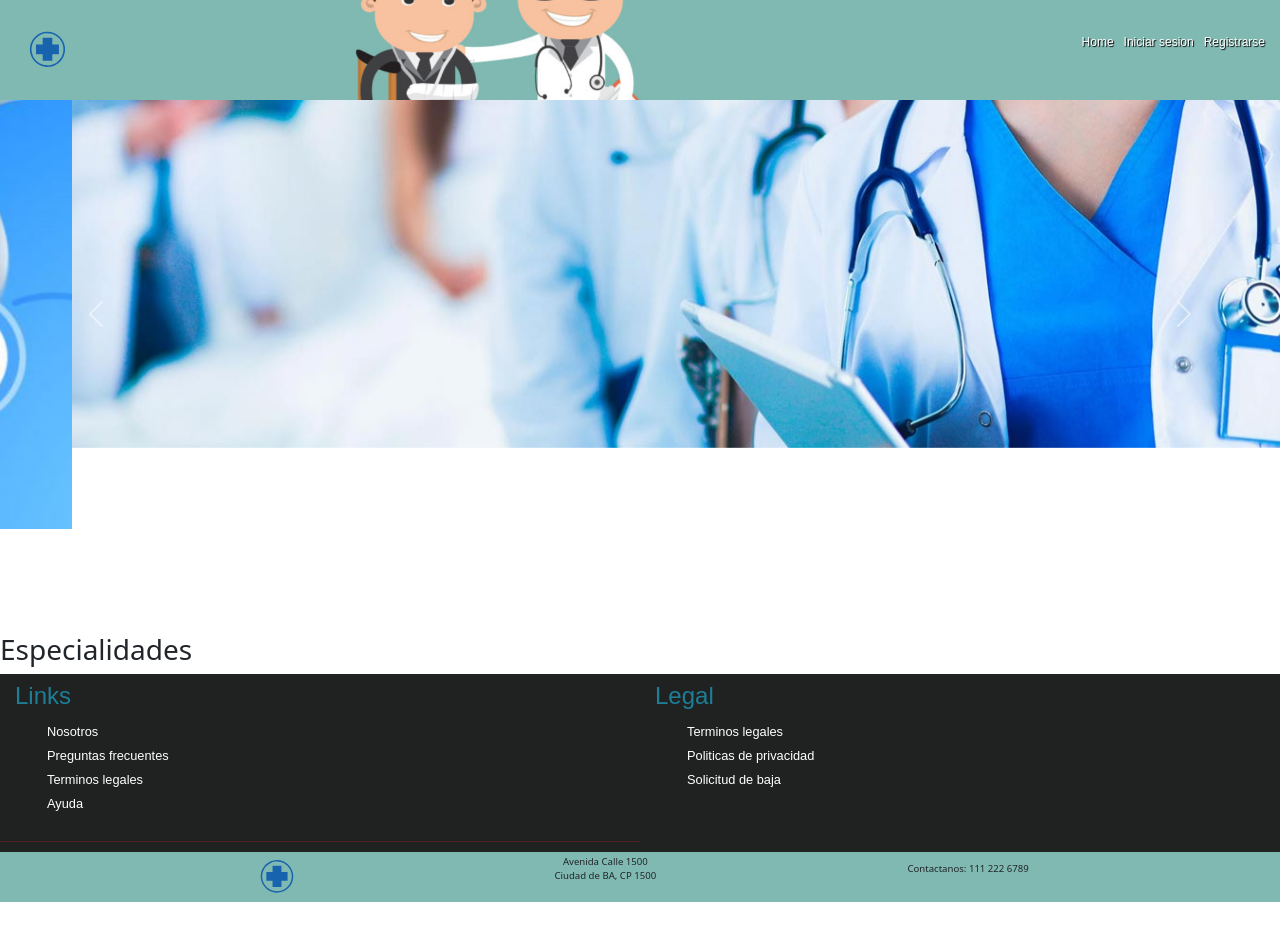
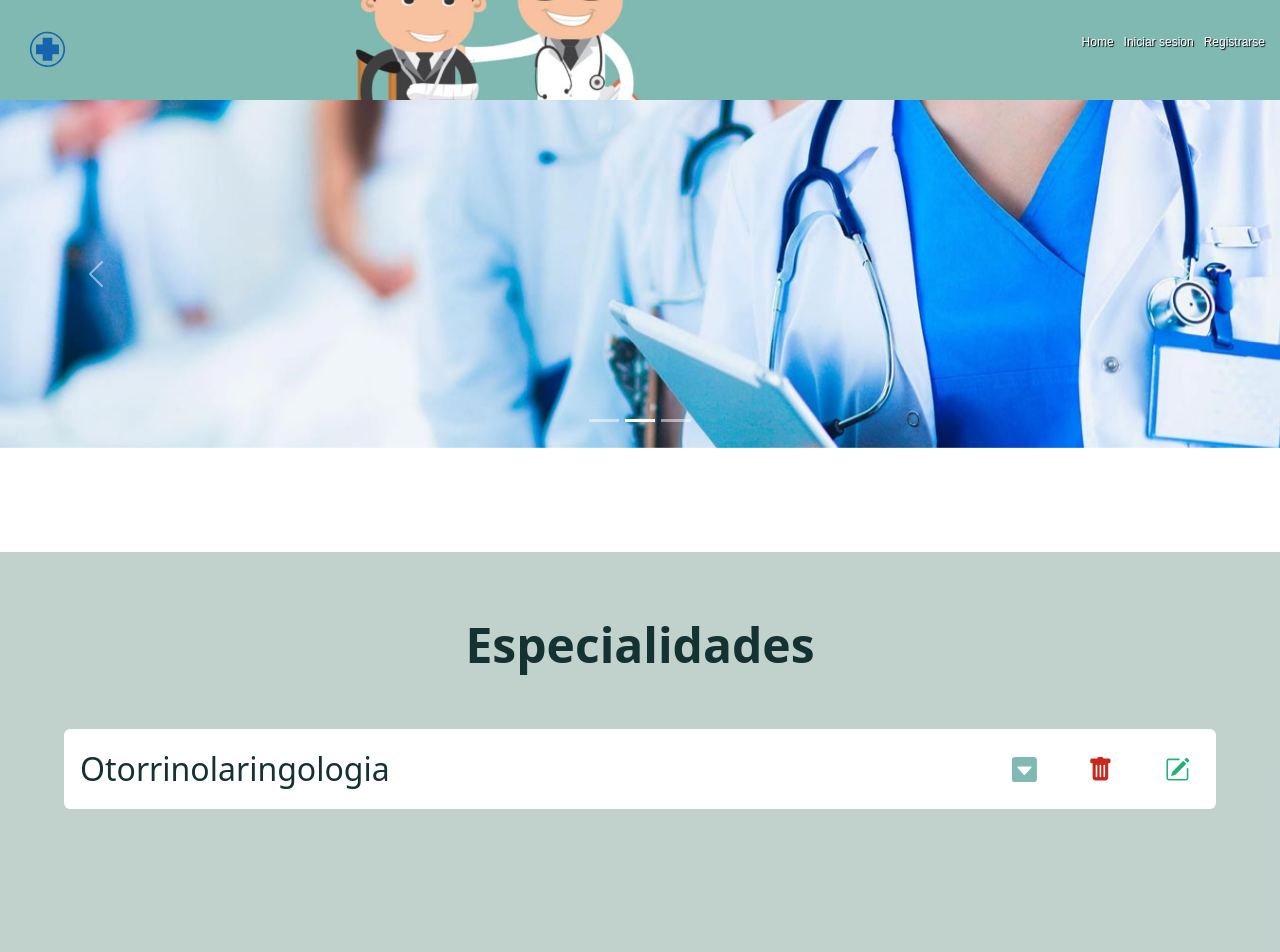
Before and after one commit to No-Country/C1-G4, a React (Create React App) app in the folder client/: page /especialidades in a window 1280 px wide. Shown: the top 952 px of the page. Before the commit the page ends 902 px from the top, so only its background shows below. Built offline with nearby package versions, Linux system fonts and the light colour scheme.

Commit message:
maquetacion de Especialidades.jsx

```diff
--- a/client/public/index.html
+++ b/client/public/index.html
@@ -18,7 +18,11 @@
       integrity="sha384-1BmE4kWBq78iYhFldvKuhfTAU6auU8tT94WrHftjDbrCEXSU1oBoqyl2QvZ6jIW3"
       crossorigin="anonymous"
     />
-
+    <!-- Bootstrap icons -->
+    <link
+      rel="stylesheet"
+      href="https://cdn.jsdelivr.net/npm/bootstrap-icons@1.7.1/font/bootstrap-icons.css"
+    />
     <title>Web Turno</title>
   </head>
   <body>
--- a/client/src/pages/Especialidades.jsx
+++ b/client/src/pages/Especialidades.jsx
@@ -1,7 +1,56 @@
+import styles from "./../styles/especialidades.module.css";
+
 const Especialidades = () => {
   return (
-    <div>
-      <h3> Especialidades </h3>
+    <div className={styles.contenedorEspecialidades}>
+      <div className={styles.contenedorTitulo}>
+        <h3 className={styles.titulo}> Especialidades </h3>
+      </div>
+      <div className={styles.contenedorLista}>
+        <div className={styles.card}>
+          <div className={styles.data}>
+            <p className={styles.name}> Otorrinolaringologia </p>
+          </div>
+          <div className={styles.opc}>
+            <svg
+              xmlns="http://www.w3.org/2000/svg"
+              width="25"
+              height="25"
+              fill="currentColor"
+              className={"bi bi-caret-down-square-fill " + styles.icono}
+              viewBox="0 0 16 16"
+            >
+              <path d="M0 2a2 2 0 0 1 2-2h12a2 2 0 0 1 2 2v12a2 2 0 0 1-2 2H2a2 2 0 0 1-2-2V2zm4 4a.5.5 0 0 0-.374.832l4 4.5a.5.5 0 0 0 .748 0l4-4.5A.5.5 0 0 0 12 6H4z" />
+            </svg>
+            <svg
+              xmlns="http://www.w3.org/2000/svg"
+              width="25"
+              height="25"
+              fill="currentColor"
+              className={
+                "bi bi-trash-fill " + styles.icono + " " + styles.trash
+              }
+              viewBox="0 0 16 16"
+            >
+              <path d="M2.5 1a1 1 0 0 0-1 1v1a1 1 0 0 0 1 1H3v9a2 2 0 0 0 2 2h6a2 2 0 0 0 2-2V4h.5a1 1 0 0 0 1-1V2a1 1 0 0 0-1-1H10a1 1 0 0 0-1-1H7a1 1 0 0 0-1 1H2.5zm3 4a.5.5 0 0 1 .5.5v7a.5.5 0 0 1-1 0v-7a.5.5 0 0 1 .5-.5zM8 5a.5.5 0 0 1 .5.5v7a.5.5 0 0 1-1 0v-7A.5.5 0 0 1 8 5zm3 .5v7a.5.5 0 0 1-1 0v-7a.5.5 0 0 1 1 0z" />
+            </svg>
+            <svg
+              xmlns="http://www.w3.org/2000/svg"
+              width="25"
+              height="25"
+              fill="currentColor"
+              className={"bi bi-pencil-square " + styles.icono + ' ' + styles.editar}
+              viewBox="0 0 16 16"
+            >
+              <path d="M15.502 1.94a.5.5 0 0 1 0 .706L14.459 3.69l-2-2L13.502.646a.5.5 0 0 1 .707 0l1.293 1.293zm-1.75 2.456-2-2L4.939 9.21a.5.5 0 0 0-.121.196l-.805 2.414a.25.25 0 0 0 .316.316l2.414-.805a.5.5 0 0 0 .196-.12l6.813-6.814z" />
+              <path
+                fill-rule="evenodd"
+                d="M1 13.5A1.5 1.5 0 0 0 2.5 15h11a1.5 1.5 0 0 0 1.5-1.5v-6a.5.5 0 0 0-1 0v6a.5.5 0 0 1-.5.5h-11a.5.5 0 0 1-.5-.5v-11a.5.5 0 0 1 .5-.5H9a.5.5 0 0 0 0-1H2.5A1.5 1.5 0 0 0 1 2.5v11z"
+              />
+            </svg>
+          </div>
+        </div>
+      </div>
     </div>
   );
 };
--- /dev/null
+++ b/client/src/styles/especialidades.module.css
@@ -0,0 +1,95 @@
+.contenedorEspecialidades {
+  display: flex;
+  justify-content: center;
+  flex-direction: column;
+  align-items: center;
+  background-color: rgba(100, 140, 129, 0.4);
+  padding-top: 2rem;
+  padding-bottom: 2rem;
+}
+.contenedorTitulo {
+  padding: 2rem;
+}
+.titulo {
+  text-align: center;
+  font-size: 3rem;
+  color: rgb(20, 50, 50);
+  font-weight: 600;
+}
+
+.contenedorLista {
+  display: flex;
+  justify-content: center;
+  width: 100%;
+  height: 42rem;
+}
+
+.card {
+  display: flex;
+  margin-top: 1em;
+  margin-bottom: 2rem;
+  width: 90vw;
+  height: 5rem;
+  background-color: white;
+  border-radius: 0.4rem;
+}
+
+.data {
+  display: flex;
+  justify-content: flex-start;
+  padding-left: 1rem;
+  padding-top: 1rem;
+  align-items: center;
+  width: 80%;
+  height: 100%;
+}
+
+.data .name {
+  display: flex;
+  justify-content: flex-start;
+  align-items: center;
+  color: rgb(20, 50, 50);
+  font-size: 2rem;
+}
+
+.opc {
+  display: flex;
+  justify-content: space-around;
+  align-items: center;
+  width: 20%;
+  height: 100%;
+}
+
+.icono {
+  color: rgb(128, 185, 178);
+  width: 9rem;
+  font-size: 9rem;
+  font-weight: 700;
+  transition: 0.7s;
+  cursor: pointer;
+}
+
+.icono:hover {
+  color: rgb(118, 165, 168);
+}
+
+.trash {
+  color: rgb(200, 40, 30);
+}
+.trash:hover {
+  color: rgb(240, 70, 70);
+}
+
+.editar {
+  color: rgb(30, 180, 120);
+}
+
+@media (max-width: 500px) {
+  .titulo {
+    font-size: 2rem;
+  }
+  .listElement {
+    width: 70vw;
+    font-size: 1.6rem;
+  }
+}
```
